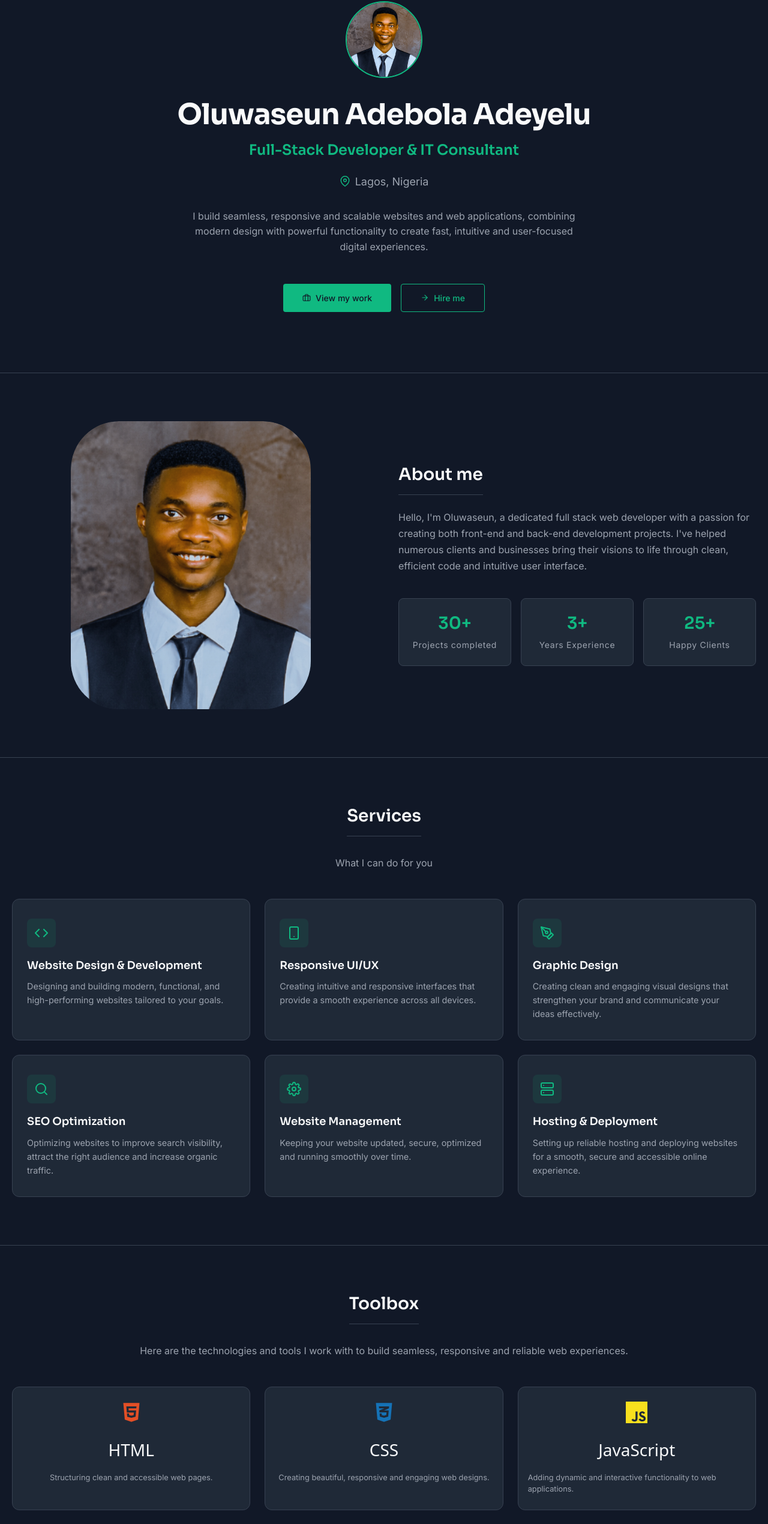
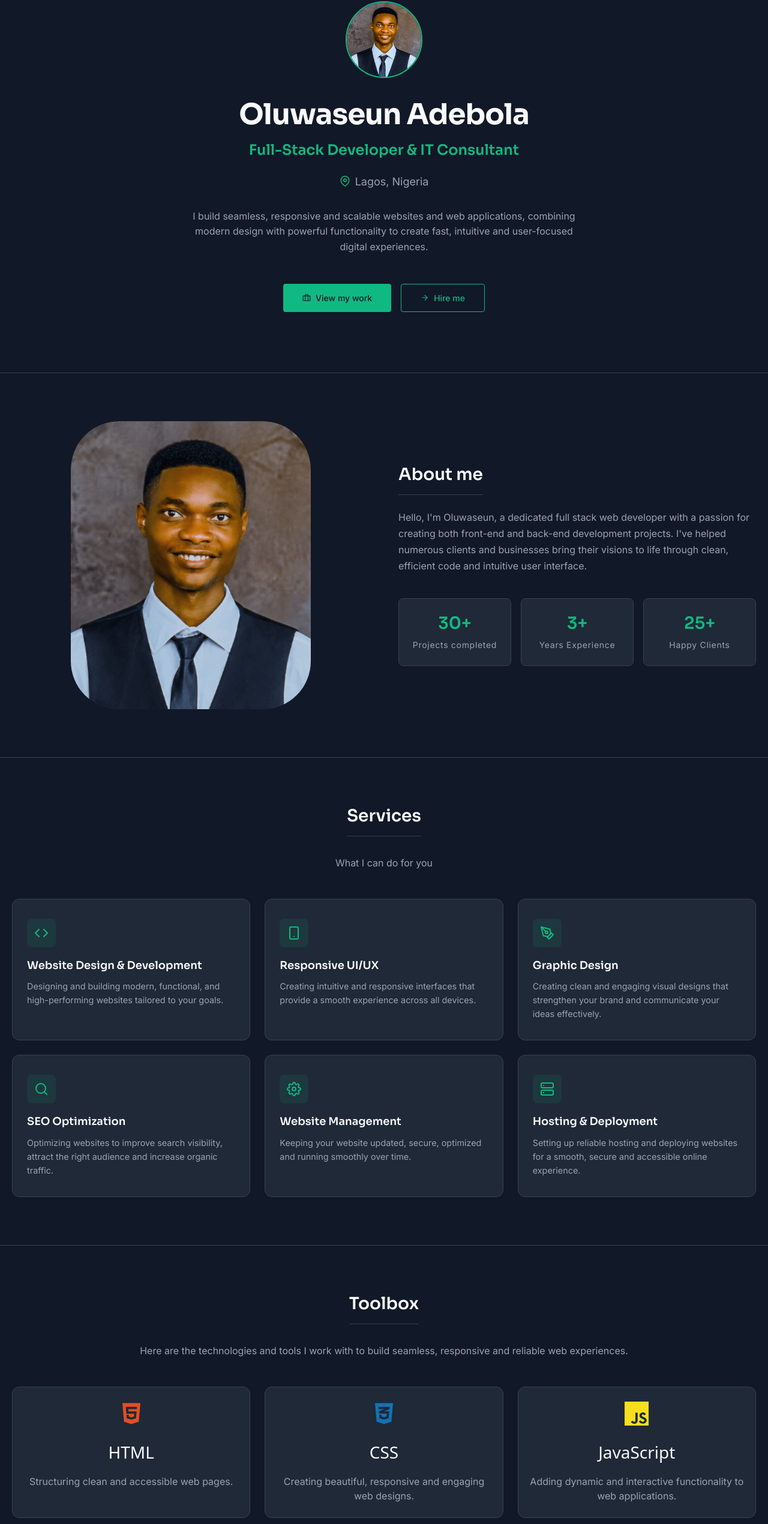
Before and after one commit to OluwaseunCfc/oluwaseun-portfolio, a React (Vite) app: page / in a window 1280 px wide. Shown: the part 185-2725 px from the top of the page at 60% size. Built offline with nearby package versions, Linux system fonts and the light colour scheme.

Commit message:
toolbox paragraph size

```diff
--- a/src/index.css
+++ b/src/index.css
@@ -433,7 +433,8 @@ body {
 
 .toolbox-card p {
   font-family: 'Inter', sans-serif;
-  font-size: 0.8rem;
+  text-align: center;
+  font-size: 1rem;
   color: var(--color-text-muted);
   margin: 0;
 }
--- a/src/sections/Hero.jsx
+++ b/src/sections/Hero.jsx
@@ -9,7 +9,7 @@ function Hero() {
         <img src={profileImage} alt="Oluwaseun Adebola Adeyelu" />
       </div>
 
-      <h1 className="hero-name">Oluwaseun Adebola Adeyelu</h1>
+      <h1 className="hero-name">Oluwaseun Adebola </h1>
       <h2 className="hero-title">Full-Stack Developer &amp; IT Consultant</h2>
 
       <p className="hero-location d-flex align-items-center justify-content-center gap-2">
--- a/src/sections/Toolbox.jsx
+++ b/src/sections/Toolbox.jsx
@@ -16,7 +16,7 @@ function Toolbox() {
           return (
             <div className="col-12 col-md-6 col-lg-4" key={tool.name}>
               <div className="toolbox-card h-100">
-                <Icon size={36} color={tool.color} className="mb-3" />
+                <Icon size={40} color={tool.color} className="mb-3" />
                 <h3>{tool.name}</h3>
                 <p>{tool.description}</p>
               </div>
```
